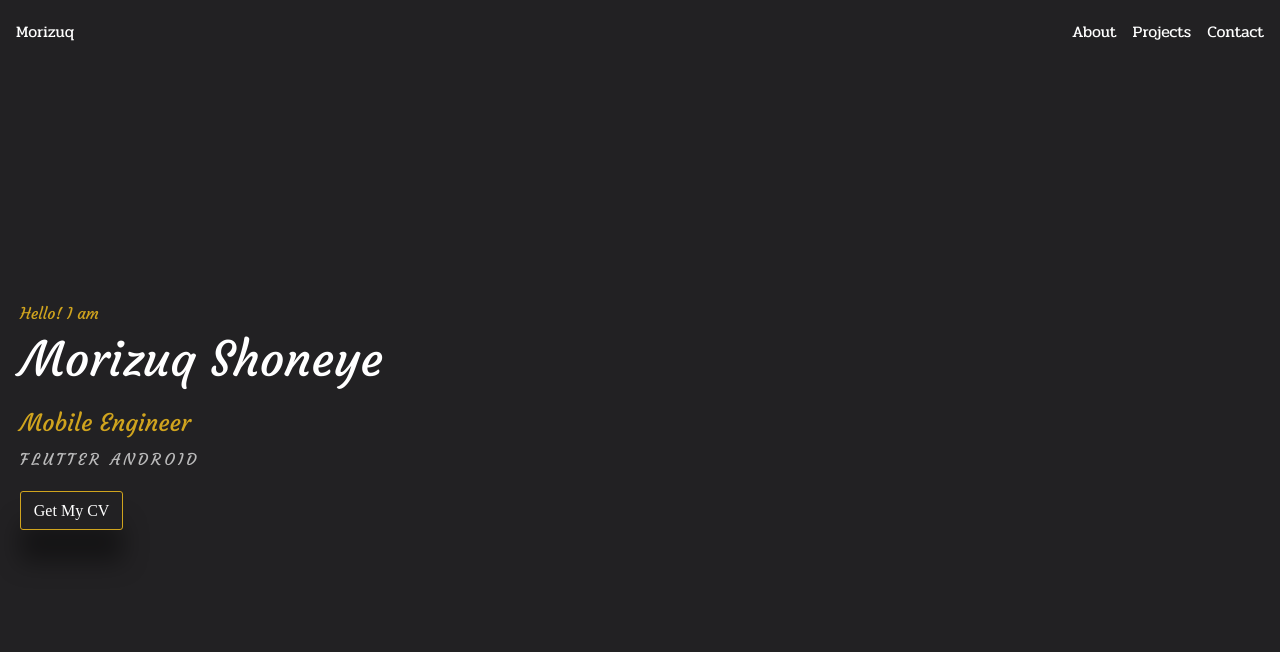
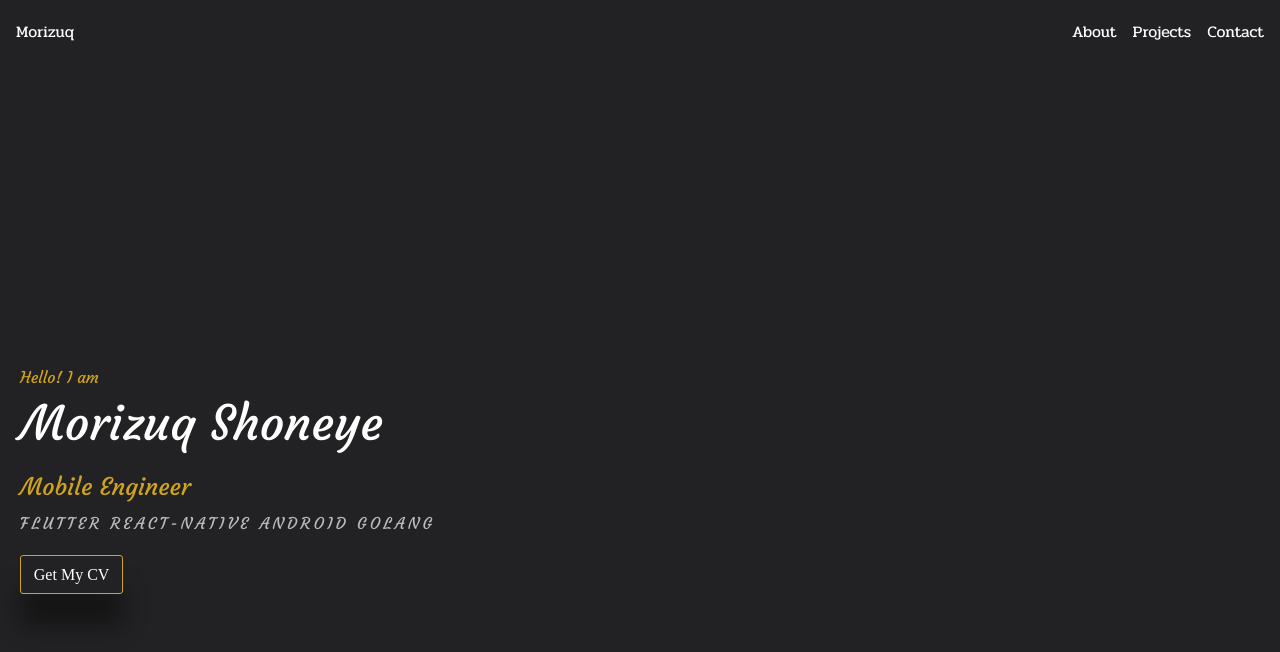
Before and after one commit to Morizuq/portfolio, a Next.js app: page / in a window 1280 px wide. Shown: the top 652 px of the page. Built offline with nearby package versions, Linux system fonts and the light colour scheme.

Commit message:
fix spacing

```diff
--- a/app/contact/page.tsx
+++ b/app/contact/page.tsx
@@ -48,7 +48,7 @@ export default function Contact() {
       <h2 className="uppercase sm:text-4xl text-3xl text-center mb-9 grad">
         Contact Me
       </h2>
-      <div className="flex sm:flex-row flex-col justify-between">
+      <div className="flex sm:flex-row flex-col justify-between mt-[5%]">
         {submitted ? (
           <div className="h-[5rem] my-auto api-card">
             <h1 className="text-[1.2rem] text-center">Thank You!</h1>
--- a/app/page.tsx
+++ b/app/page.tsx
@@ -7,7 +7,7 @@ const courgette = Courgette({
 
 export default function Home() {
   return (
-    <div className={`${courgette.className} ms-5 me-4 mt-[20%]`}>
+    <div className={`${courgette.className} ms-5 me-4 mt-[45%]  lg:mt-[25%]`}>
       <p className="text-gold  mb-2">Hello! I am</p>
       <h1 className="text-4xl sm:text-5xl mb-6">Morizuq Shoneye</h1>
       <h3 className="text-1xl sm:text-2xl text-gold mb-2">
@@ -15,8 +15,9 @@ export default function Home() {
       </h3>
       <ul className="flex sm:flex-row sm:space-x-2 space-x-0 flex-col text-light text-space">
         <li>FLUTTER</li>
-        {/* <li>REACT-NATIVE</li> */}
+        <li>REACT-NATIVE</li>
         <li>ANDROID</li>
+        <li>GOLANG</li>
       </ul>
 
       <a
```
